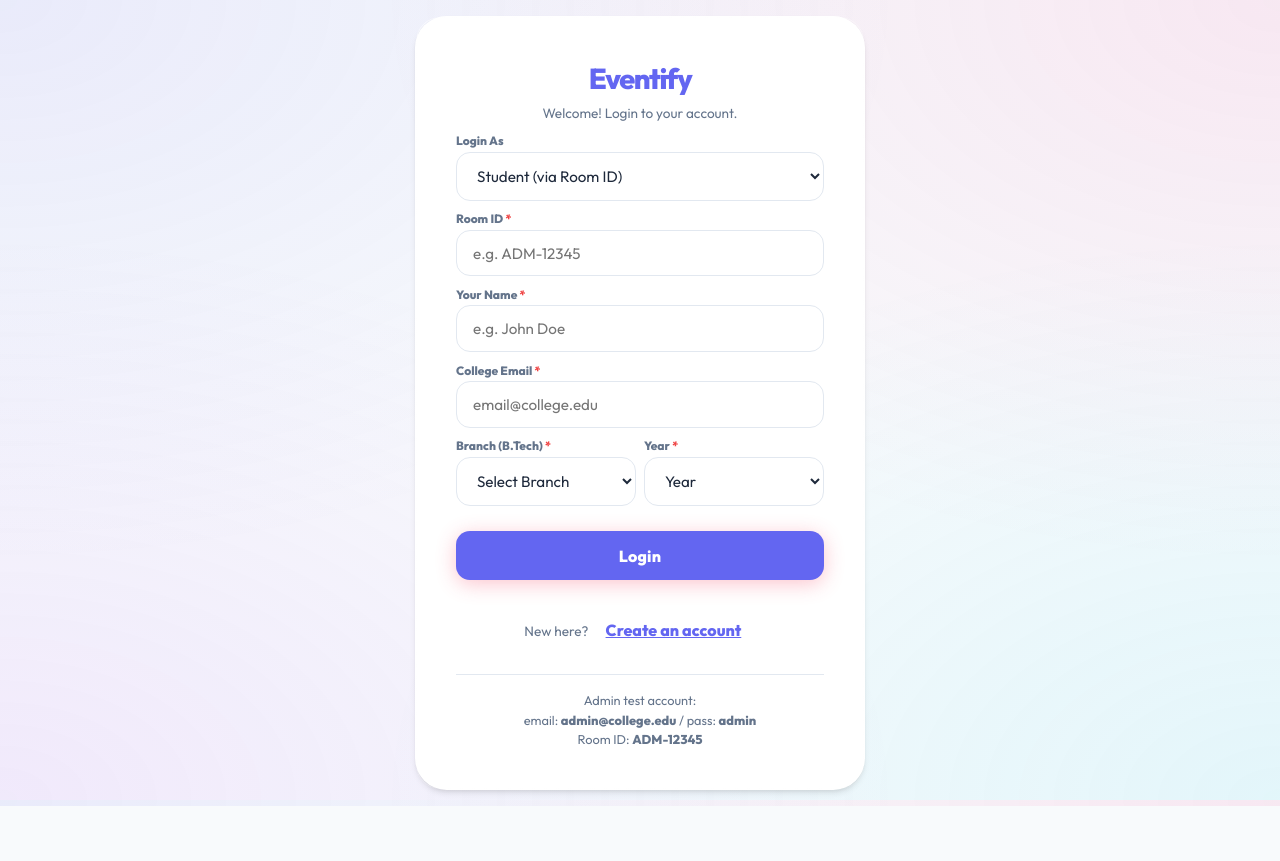
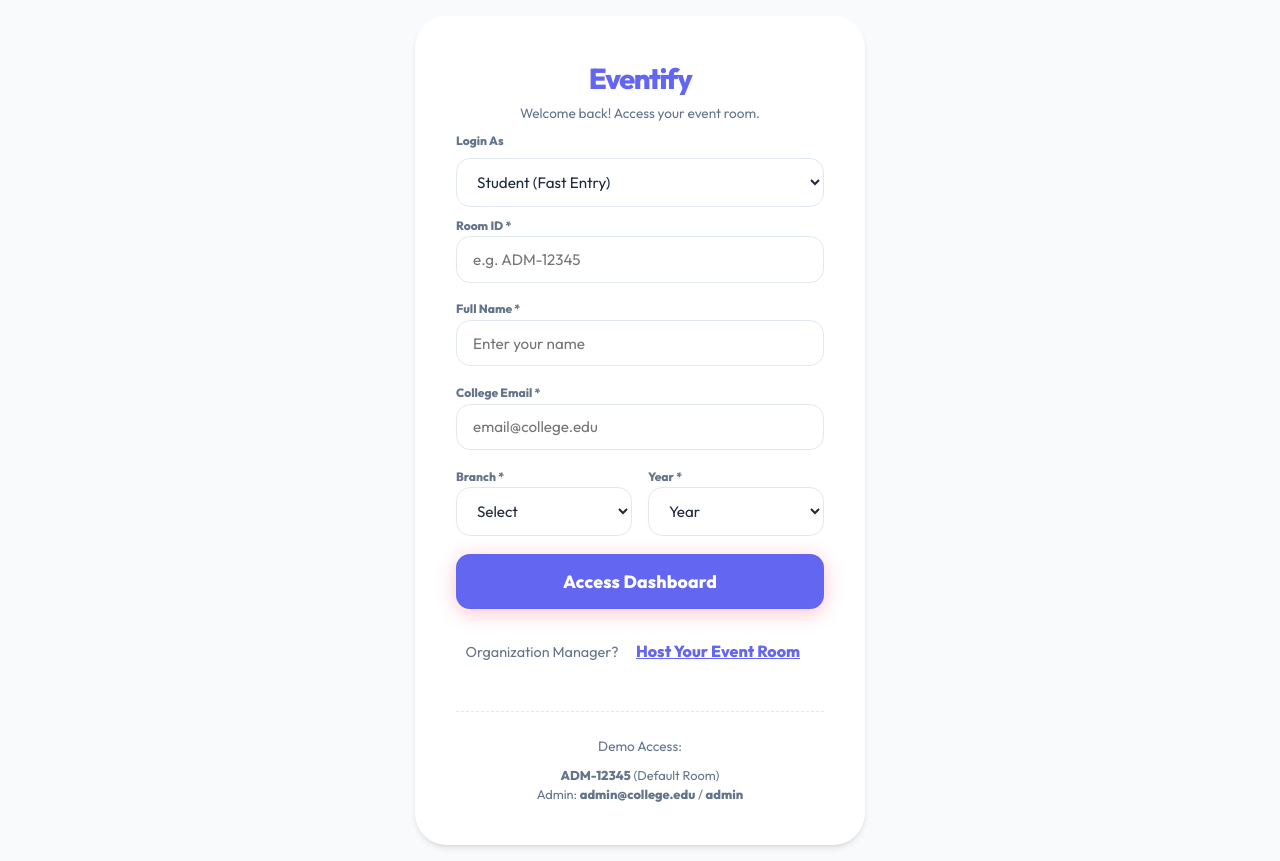
Before and after one commit to Roshan-1030/Eventify, a React (Vite) app: page /login in a window 1280 px wide. Before the commit the page ends 806 px from the top, so only its background shows below. Built offline with nearby package versions, Linux system fonts and the light colour scheme.

Commit message:
fix: login and register buttons with automatic navigation

```diff
--- a/src/components/Login.jsx
+++ b/src/components/Login.jsx
@@ -1,9 +1,10 @@
 import React, { useState, useEffect } from 'react';
-import { Link } from 'react-router-dom';
+import { Link, useNavigate } from 'react-router-dom';
 import { useAppState } from '../context/StateContext';
 
 const Login = () => {
     const { state, login, setState } = useAppState();
+    const navigate = useNavigate();
     const [role, setRole] = useState('student');
     const [error, setError] = useState('');
 
@@ -22,7 +23,10 @@ const Login = () => {
         const params = new URLSearchParams(window.location.search || window.location.hash.split('?')[1]);
         const prefilledRoom = params.get('room');
         if (prefilledRoom) setRoomId(prefilledRoom);
-    }, []);
+
+        // If already logged in, go to home
+        if (state.user) navigate('/');
+    }, [state.user, navigate]);
 
     const handleLogin = (e) => {
         e.preventDefault();
@@ -32,6 +36,7 @@ const Login = () => {
             const foundUser = state.users.find(u => u.email === email && u.password === password && u.role === 'admin');
             if (foundUser) {
                 login({ id: foundUser.id, name: foundUser.name, role: foundUser.role, email: foundUser.email, roomId: foundUser.roomId });
+                navigate('/');
             } else {
                 setError("Invalid Admin Credentials");
             }
@@ -72,6 +77,7 @@ const Login = () => {
                     role: 'student',
                     roomId: roomId
                 });
+                navigate('/');
             } else {
                 setError("Invalid Room ID. Please contact your administrator.");
             }
@@ -79,82 +85,84 @@ const Login = () => {
     };
 
     return (
-        <div className="auth-page-wrapper flex items-center justify-center w-100" style={{ minHeight: '100vh' }}>
-            <div className="glass-panel login-container text-center">
+        <div className="auth-page-wrapper flex items-center justify-center w-100" style={{ minHeight: '100vh', background: 'var(--bg-main)' }}>
+            <div className="glass-panel login-container text-center" style={{ maxWidth: '450px', width: '90%' }}>
                 <h1 className="logo mb-2">Eventify</h1>
-                <p className="mb-4">Welcome! Login to your account.</p>
+                <p className="mb-4">Welcome back! Access your event room.</p>
 
-                {error && <div style={{ color: 'var(--danger)', fontWeight: 600, marginBottom: '1rem' }}>{error}</div>}
+                {error && <div className="p-3 mb-4 rounded-lg bg-danger text-white font-bold" style={{ fontSize: '0.85rem' }}>{error}</div>}
 
                 <form onSubmit={handleLogin}>
                     <div className="form-group">
-                        <label>Login As</label>
+                        <label style={{ fontWeight: 700, display: 'block', textAlign: 'left', marginBottom: '0.5rem' }}>Login As</label>
                         <select className="form-control" value={role} onChange={(e) => setRole(e.target.value)}>
-                            <option value="student">Student (via Room ID)</option>
-                            <option value="admin">Event Admin (Email/Pass)</option>
+                            <option value="student">Student (Fast Entry)</option>
+                            <option value="admin">Event Admin (Email)</option>
                         </select>
                     </div>
 
                     {role === 'admin' ? (
-                        <div id="admin-login-fields">
-                            <div className="form-group">
-                                <label>Email ID</label>
-                                <input type="email" className="form-control" placeholder="Enter your email" value={email} onChange={e => setEmail(e.target.value)} />
+                        <div className="flex flex-col gap-2">
+                            <div className="form-group" style={{ textAlign: 'left' }}>
+                                <label style={{ fontWeight: 700 }}>Email ID</label>
+                                <input type="email" className="form-control" placeholder="Enter your email" value={email} onChange={e => setEmail(e.target.value)} required />
                             </div>
-                            <div className="form-group">
-                                <label>Password</label>
-                                <input type="password" className="form-control" placeholder="Enter your password" value={password} onChange={e => setPassword(e.target.value)} />
+                            <div className="form-group" style={{ textAlign: 'left' }}>
+                                <label style={{ fontWeight: 700 }}>Password</label>
+                                <input type="password" className="form-control" placeholder="Enter your password" value={password} onChange={e => setPassword(e.target.value)} required />
                             </div>
                         </div>
                     ) : (
-                        <div id="student-login-fields">
-                            <div className="form-group">
-                                <label>Room ID <span style={{ color: 'var(--danger)' }}>*</span></label>
+                        <div className="flex flex-col gap-2">
+                            <div className="form-group" style={{ textAlign: 'left' }}>
+                                <label style={{ fontWeight: 700 }}>Room ID <span className="text-danger">*</span></label>
                                 <input type="text" className="form-control" placeholder="e.g. ADM-12345" value={roomId} onChange={e => setRoomId(e.target.value)} required />
                             </div>
-                            <div className="form-group">
-                                <label>Your Name <span style={{ color: 'var(--danger)' }}>*</span></label>
-                                <input type="text" className="form-control" placeholder="e.g. John Doe" value={studentName} onChange={e => setStudentName(e.target.value)} required />
+                            <div className="form-group" style={{ textAlign: 'left' }}>
+                                <label style={{ fontWeight: 700 }}>Full Name <span className="text-danger">*</span></label>
+                                <input type="text" className="form-control" placeholder="Enter your name" value={studentName} onChange={e => setStudentName(e.target.value)} required />
                             </div>
-                            <div className="form-group">
-                                <label>College Email <span style={{ color: 'var(--danger)' }}>*</span></label>
+                            <div className="form-group" style={{ textAlign: 'left' }}>
+                                <label style={{ fontWeight: 700 }}>College Email <span className="text-danger">*</span></label>
                                 <input type="email" className="form-control" placeholder="email@college.edu" value={studentEmail} onChange={e => setStudentEmail(e.target.value)} required />
                             </div>
-                            <div className="flex gap-2">
-                                <div className="form-group flex-1">
-                                    <label>Branch (B.Tech) <span style={{ color: 'var(--danger)' }}>*</span></label>
+                            <div className="grid grid-2 gap-4">
+                                <div className="form-group" style={{ textAlign: 'left' }}>
+                                    <label style={{ fontWeight: 700 }}>Branch <span className="text-danger">*</span></label>
                                     <select className="form-control" value={studentBranch} onChange={e => setStudentBranch(e.target.value)} required>
-                                        <option value="" disabled>Select Branch</option>
+                                        <option value="" disabled>Select</option>
                                         <option value="CSE">CSE</option>
                                         <option value="IT">IT</option>
                                         <option value="ECE">ECE</option>
                                         <option value="EEE">EEE</option>
-                                        <option value="ME">Mechanical</option>
+                                        <option value="ME">Mech</option>
                                         <option value="CE">Civil</option>
                                         <option value="OTHER">Other</option>
                                     </select>
                                 </div>
-                                <div className="form-group flex-1">
-                                    <label>Year <span style={{ color: 'var(--danger)' }}>*</span></label>
+                                <div className="form-group" style={{ textAlign: 'left' }}>
+                                    <label style={{ fontWeight: 700 }}>Year <span className="text-danger">*</span></label>
                                     <select className="form-control" value={studentYear} onChange={e => setStudentYear(e.target.value)} required>
                                         <option value="" disabled>Year</option>
-                                        <option value="1st">1st Year</option>
-                                        <option value="2nd">2nd Year</option>
-                                        <option value="3rd">3rd Year</option>
-                                        <option value="4th">4th Year</option>
+                                        <option value="1st">1st</option>
+                                        <option value="2nd">2nd</option>
+                                        <option value="3rd">3rd</option>
+                                        <option value="4th">4th</option>
                                     </select>
                                 </div>
                             </div>
                         </div>
                     )}
 
-                    <button type="submit" className="btn btn-primary w-100 mt-2">Login</button>
+                    <button type="submit" className="btn btn-primary w-100 mt-4" style={{ padding: '1rem', fontSize: '1.1rem' }}>Access Dashboard</button>
                 </form>
 
-                <p className="mt-4 text-center">New here? <Link to="/register" className="btn btn-link">Create an account</Link></p>
-                <div style={{ marginTop: '1rem', paddingTop: '1rem', borderTop: '1px solid var(--border)', fontSize: '0.8rem', color: 'var(--text-secondary)' }}>
-                    Admin test account:<br/>email: <b>admin@college.edu</b> / pass: <b>admin</b><br/>
-                    Room ID: <b>ADM-12345</b>
+                <p className="mt-6 text-center" style={{ fontSize: '0.9rem' }}>Organization Manager? <Link to="/register" className="btn btn-link" style={{ fontWeight: 800 }}>Host Your Event Room</Link></p>
+
+                <div style={{ marginTop: '2rem', paddingTop: '1.5rem', borderTop: '1px dashed var(--border)', fontSize: '0.8rem', color: 'var(--text-secondary)' }}>
+                    <p style={{ marginBottom: '0.5rem' }}>Demo Access:</p>
+                    <strong>ADM-12345</strong> (Default Room)<br/>
+                    Admin: <b>admin@college.edu</b> / <b>admin</b>
                 </div>
             </div>
         </div>
```
Also changed, not shown: src/components/Register.jsx (+22 -17 lines).
